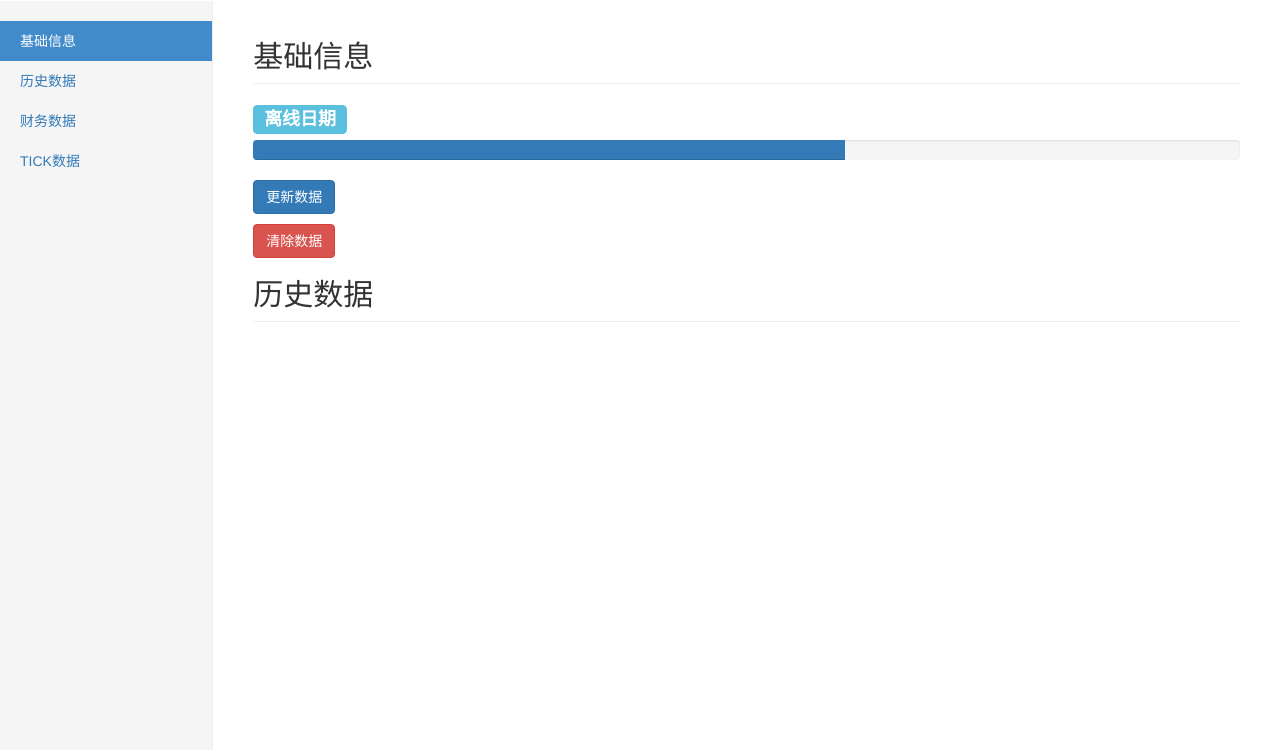
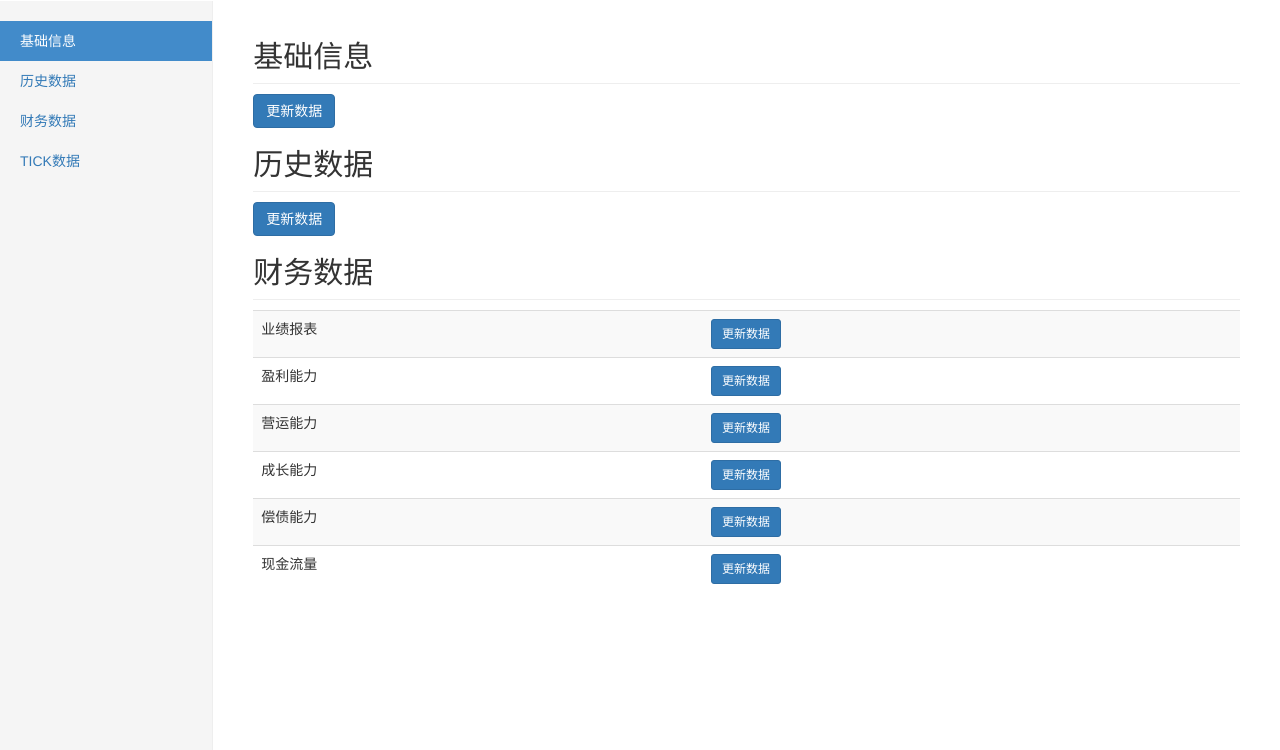
Before and after one commit to flychensc/orange, a Django app: page /stock/database in a window 1280 px wide. Shown: the part 50-800 px from the top of the page. Run offline with Django 3.2, Linux system fonts and the light colour scheme; parts of the project's set-up code (start-up, migrations or seed data) failed here and were passed over; some libraries are stand-ins or nearby versions.

```diff
--- a/webgui/templates/database.html
+++ b/webgui/templates/database.html
@@ -48,54 +48,70 @@
       <div class="row">
         <div class="col-sm-3 col-md-2 sidebar">
           <ul class="nav nav-sidebar">
-            <li class="active"><a href="#">基础信息<span class="sr-only">(current)</span></a></li>
-            <li><a href="#">历史数据</a></li>
-            <li><a href="#">财务数据</a></li>
+            <li class="active"><a href="#basic_info">基础信息<span class="sr-only">(current)</span></a></li>
+            <li><a href="#history">历史数据</a></li>
+            <li><a href="#fundamental">财务数据</a></li>
             <li><a href="#">TICK数据</a></li>
           </ul>
         </div>
         <div class="col-sm-9 col-sm-offset-3 col-md-10 col-md-offset-2 main">
+          {% csrf_token %}
 
-          <h2 class="sub-header">基础信息</h2>
-          <h3>
-            <span class="label label-info">离线日期</span>
-          </h3>
-          <div class="progress">
-            <div class="progress-bar" role="progressbar" aria-valuenow="60" aria-valuemin="0" aria-valuemax="100" style="width: 60%;"><span class="sr-only">60% Complete</span></div>
+          <div class="bs-docs-section" id="basic_info">
+            <h2 class="sub-header">基础信息</h2>
+            <p>
+              <button class="btn btn-primary" type="button" id=basic_info_update>更新数据</button>
+            </p>
           </div>
-          <p>
-            {% csrf_token %}
-            <button class="btn btn-primary" type="button" id=basic_info_update>更新数据</button>
-          </p>
-          <p>
-            <button class="btn btn-danger" type="button">清除数据</button>
-          </p>
 
-          <h2 class="sub-header">历史数据</h2>
-          <div class="table-responsive">
-            <table class="table table-striped" id="table_level_0">
-              <!--
-              <thead>
-                <tr>
-                  <th>存货大于收入</th>
-                  <th>应收账款大于销售额</th>
-                  <th>应付账款大于收入</th>
-                  <th>流动负债大于流动资产</th>
-                  <th>利润偿还非流动负债</th>
-                  <th>利润偿还所有负债</th>
-                </tr>
-              </thead>
+          <div class="bs-docs-section" id="history">
+            <h2 class="sub-header">历史数据</h2>
+            <p>
+              <button class="btn btn-primary" type="button" id=history_update>更新数据</button>
+            </p>
+          </div>
+
+          <div class="bs-docs-section" id="fundamental">
+            <h2 class="sub-header">财务数据</h2>
+            <table class="table table-striped"/>
               <tbody>
                 <tr>
-                  <td>正常</td>
-                  <td>正常</td>
-                  <td>正常</td>
-                  <td>正常</td>
-                  <td>0.56</td>
-                  <td>17.36</td>
+                  <td>业绩报表</td>
+                  <td>
+                    <button class="btn btn-sm btn-primary" type="button" id=report_data_update>更新数据</button>
+                  </td>
+                </tr>
+                <tr>
+                  <td>盈利能力</td>
+                  <td>
+                    <button class="btn btn-sm btn-primary" type="button" id=profit_data_update>更新数据</button>
+                  </td>
+                </tr>
+                <tr>
+                  <td>营运能力</td>
+                  <td>
+                    <button class="btn btn-sm btn-primary" type="button" id=operation_data_update>更新数据</button>
+                  </td>
+                </tr>
+                <tr>
+                  <td>成长能力</td>
+                  <td>
+                    <button class="btn btn-sm btn-primary" type="button" id=growth_data_update>更新数据</button>
+                  </td>
+                </tr>
+                <tr>
+                  <td>偿债能力</td>
+                  <td>
+                    <button class="btn btn-sm btn-primary" type="button" id=debtpaying_data_update>更新数据</button>
+                  </td>
+                </tr>
+                <tr>
+                  <td>现金流量</td>
+                  <td>
+                    <button class="btn btn-sm btn-primary" type="button" id=cashflow_data_update>更新数据</button>
+                  </td>
                 </tr>
               </tbody>
-              -->
             </table>
           </div>
 
@@ -138,6 +154,18 @@
           }
         });
       })
+
+      $("#report_data_update").click(function() {
+        //Ajax调用处理
+        $.ajax({
+          type: "POST",
+          async: false,
+          url: "/database/update/report_data",
+          success: function(resp){
+            alert("更新" + resp.status);
+          }
+        });
+      })
     </script>
   </body>
 </html>
```
Also changed, not shown: storage/migrations/0001_initial.py, storage/models.py, storage/tu_update.py, storage/urls.py, storage/views.py.
